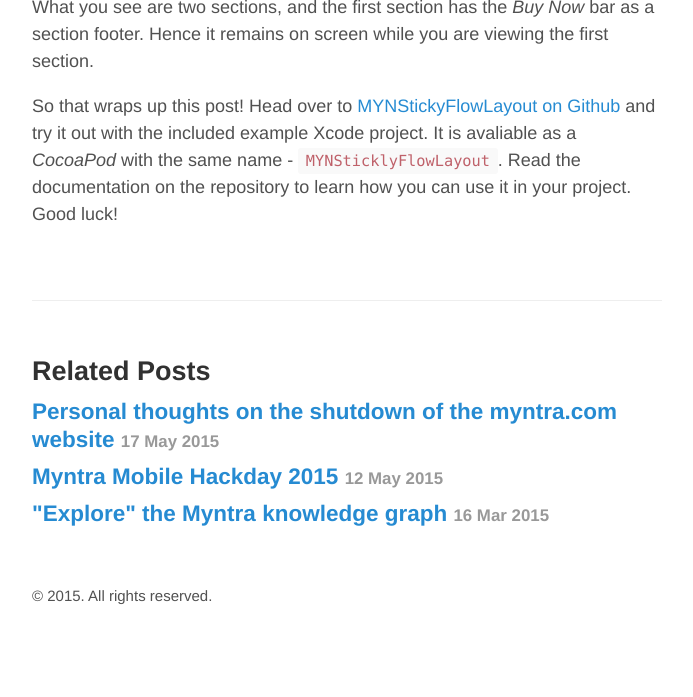
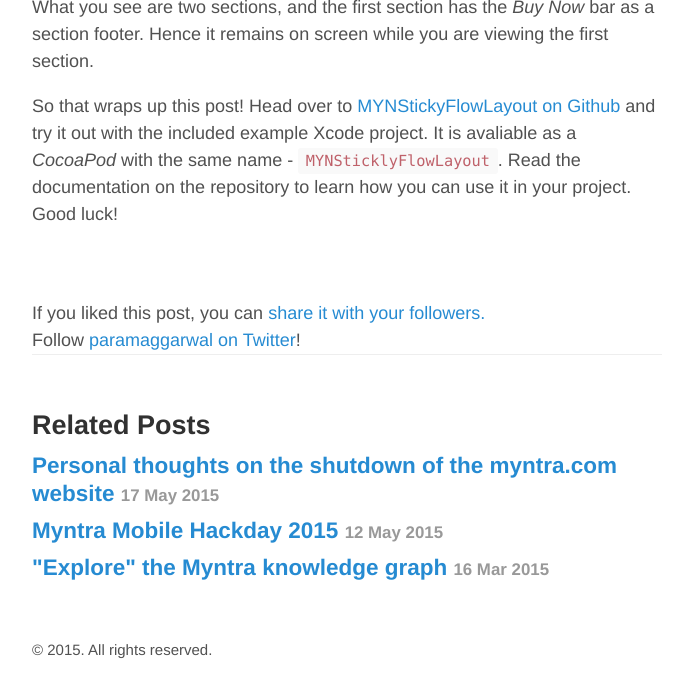
Before and after one commit to myntra/myntra.github.io, a Jekyll site: the page built from _posts/2014-08-21-uicollectionview.md, in a window 1280 px wide and 900 px high, scrolled down 2933 px, cut to the strip 201-898 px from the top of the window. Shown: the whole strip, without its empty margins (293-986 px from the left). Built offline with Jekyll 4.4.1, drawn with Linux system fonts in a browser that asks for light colours; before the commit the page ends 3779 px from its top, so only the background shows below that.

Commit message:
Share and follow links for twitter

```diff
--- a/_layouts/post.html
+++ b/_layouts/post.html
@@ -6,14 +6,26 @@
 	<h1 class="post-title">{{ page.title }}</h1>
 	{% assign author = site.authors[page.author] %}
 	<div class="meta">
-			{% if author.gravatar %}
-				<img src="http://www.gravatar.com/avatar/{{ author.gravatar }}?s=40">
-			{% endif %}
+		{% if author.gravatar %}
+		<img src="http://www.gravatar.com/avatar/{{ author.gravatar }}?s=40">
+		{% endif %}
 		<span class="author">{{ author.display_name }}</span>
 	</div>
 	<time datetime="{{ page.date | date_to_xmlschema }}" class="post-date">{{ page.date | date_to_string }}</time>
 	{{ content }}
 </article>
+<aside class="author">
+	If you liked this post, you can
+	<a href="https://twitter.com/intent/tweet?url={{ site.url }}{{ page.url }}&text={{ page.title }}
+	{% if author.display_name %}
+		by {{author.display_name}}
+	{% endif %}"
+	target="_blank">
+	share it with your followers.</a> <br/>
+	{% if author.twitter %}
+		Follow <a href="https://twitter.com/{{author.twitter}}">{{author.twitter}} on Twitter</a>!
+	{% endif %}
+</aside>
 
 <aside class="related">
 	<h2>Related Posts</h2>
```
